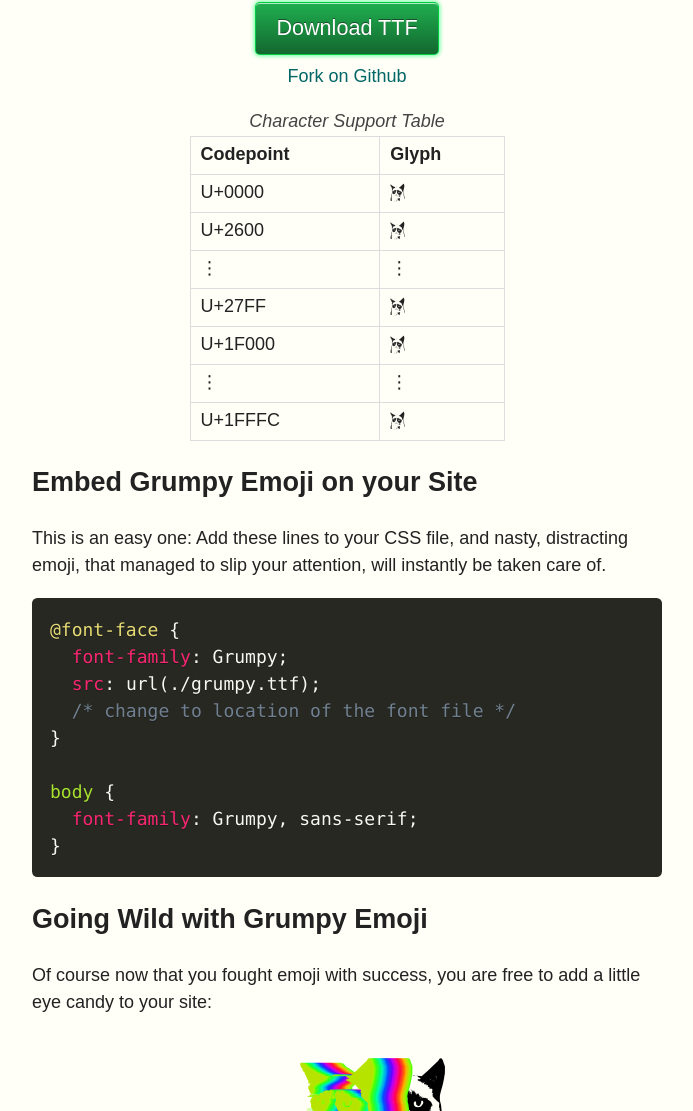
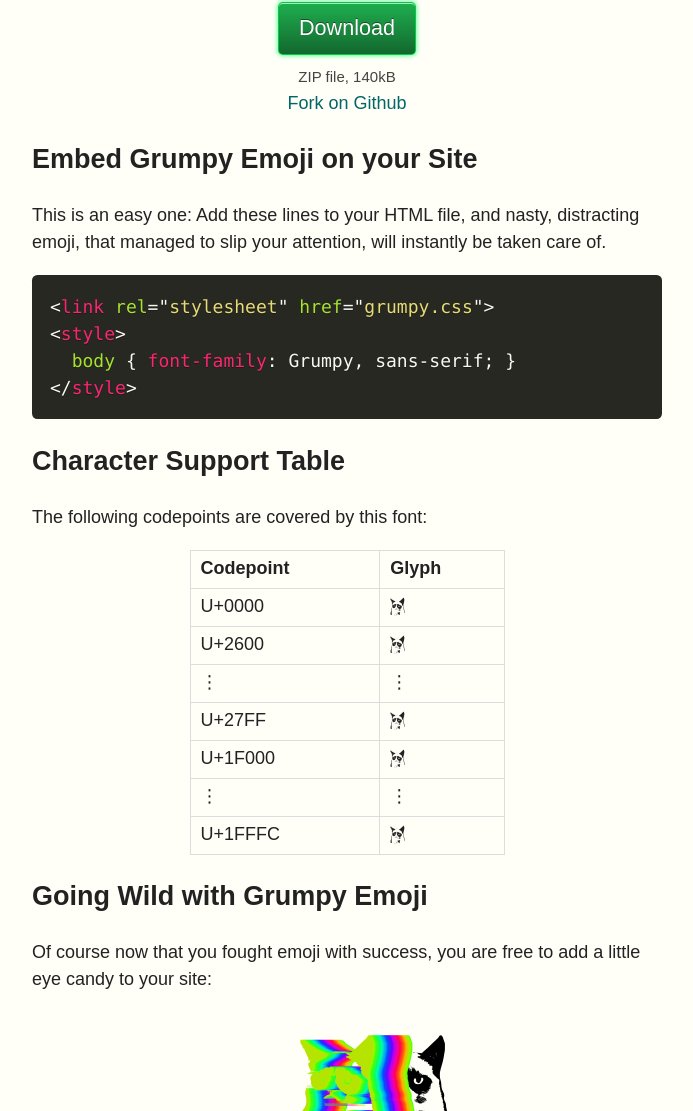
Before and after one commit to Codepoints/grumpy, a plain HTML site: page index.html in a window 1280 px wide. Shown: the part 263-1374 px from the top of the page, without its empty margins (293-986 px from the left). Drawn offline with Linux system fonts and the light colour scheme.

Commit message:
fix #3 and offer a nice package for download

```diff
--- a/index.html
+++ b/index.html
@@ -18,12 +18,26 @@
       Grumpy Emoji font is here to protect you from the epileptic seizure bound to happen.
       </p>
       <p class="getit">
-        <a class="btn" href="grumpy.ttf">Download TTF</a>
+        <a class="btn" href="grumpy.zip">Download</a>
+        <br>
+        <small>ZIP file, 140kB</small>
         <br>
         <a href="https://github.com/Codepoints/grumpy">Fork on Github</a>
       </p>
-      <table class="support-chart">
-        <caption>Character Support Table</caption>
+      <section class="embed">
+        <h2>Embed Grumpy Emoji on your Site</h2>
+        <p>This is an easy one: Add these lines to your HTML file, and
+        nasty, distracting emoji, that managed to slip your attention, will
+        instantly be taken care of.</p>
+        <pre class="language-css"><code class="language-markup"><span class="token tag"><span class="token tag"><span class="token punctuation">&lt;</span>link</span> <span class="token attr-name">rel</span><span class="token attr-value"><span class="token punctuation">=</span><span class="token punctuation">"</span>stylesheet<span class="token punctuation">"</span></span> <span class="token attr-name">href</span><span class="token attr-value"><span class="token punctuation">=</span><span class="token punctuation">"</span>grumpy.css<span class="token punctuation">"</span></span><span class="token punctuation">&gt;</span></span>
+<span class="token style"><span class="token tag"><span class="token tag"><span class="token punctuation">&lt;</span>style</span><span class="token punctuation">&gt;</span></span>
+  <span class="token selector">body </span><span class="token punctuation">{</span> <span class="token property">font-family</span><span class="token punctuation">:</span> Grumpy, sans-serif<span class="token punctuation">;</span> <span class="token punctuation">}</span>
+<span class="token tag"><span class="token tag"><span class="token punctuation">&lt;/</span>style</span><span class="token punctuation">&gt;</span></span></span></code></pre>
+      </section>
+      <section class="support-chart">
+        <h2>Character Support Table</h2>
+        <p>The following codepoints are covered by this font:</p>
+        <table class="support-chart__table">
           <thead>
             <tr>
               <th>Codepoint</th>
@@ -40,20 +54,6 @@
             <tr><td>U+1FFFC</td><td>&#x1FFFC;</td></tr>
           </tbody>
         </table>
-      <section class="embed">
-        <h2>Embed Grumpy Emoji on your Site</h2>
-        <p>This is an easy one: Add these lines to your CSS file, and
-        nasty, distracting emoji, that managed to slip your attention, will
-        instantly be taken care of.</p>
-        <pre class="language-css"><code class="language-css"><span class="token atrule">@font-face</span> <span class="token punctuation">{</span>
-  <span class="token property">font-family</span><span class="token punctuation">:</span> Grumpy<span class="token punctuation">;</span>
-  <span class="token property">src</span><span class="token punctuation">:</span> <span class="token url">url(./grumpy.ttf)</span><span class="token punctuation">;</span>
-  <span class="token comment" spellcheck="true">/* change to location of the font file */</span>
-<span class="token punctuation">}</span>
-
-<span class="token selector">body </span><span class="token punctuation">{</span>
-  <span class="token property">font-family</span><span class="token punctuation">:</span> Grumpy, sans-serif<span class="token punctuation">;</span>
-<span class="token punctuation">}</span></code></pre>
       </section>
       <section class="fancy">
         <h2>Going Wild with Grumpy Emoji</h2>
--- a/main.css
+++ b/main.css
@@ -30,9 +30,14 @@ a:hover {
   color: hsl(180, 100%, 30%);
 }
 
+small,
+caption,
+footer {
+  color: #444;
+}
+
 footer {
   font-size: small;
-  color: #444;
   margin-top: 4em;
 }
 
@@ -73,7 +78,7 @@ footer {
   text-shadow: 0 -1px hsl(140, 100%, 10%);
 }
 
-.support-chart {
+.support-chart__table {
   border-spacing: 0;
   border-collapse: collapse;
   margin: 1em auto;
@@ -82,7 +87,6 @@ footer {
 
 .support-chart caption {
   font-style: italic;
-  color: #444;
 }
 
 .support-chart th,
```
Also changed, not shown: 1 other file. Lines whose indentation alone changed are shown as unchanged.
